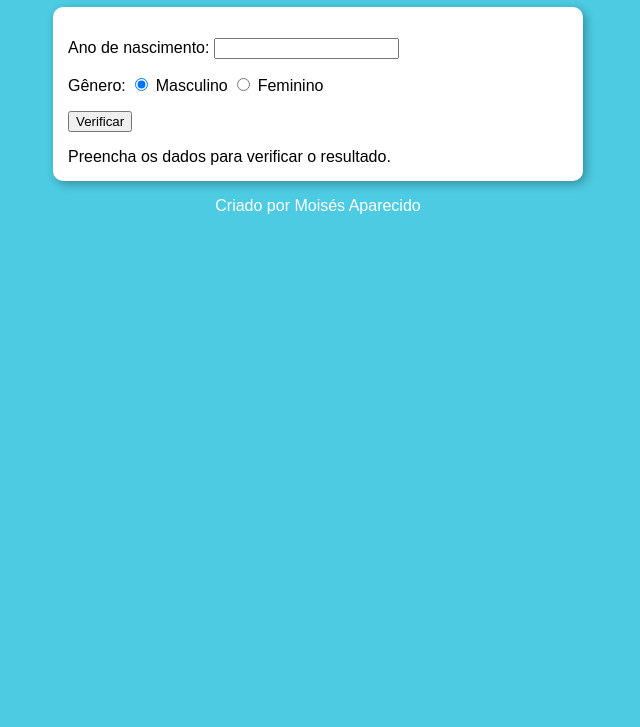
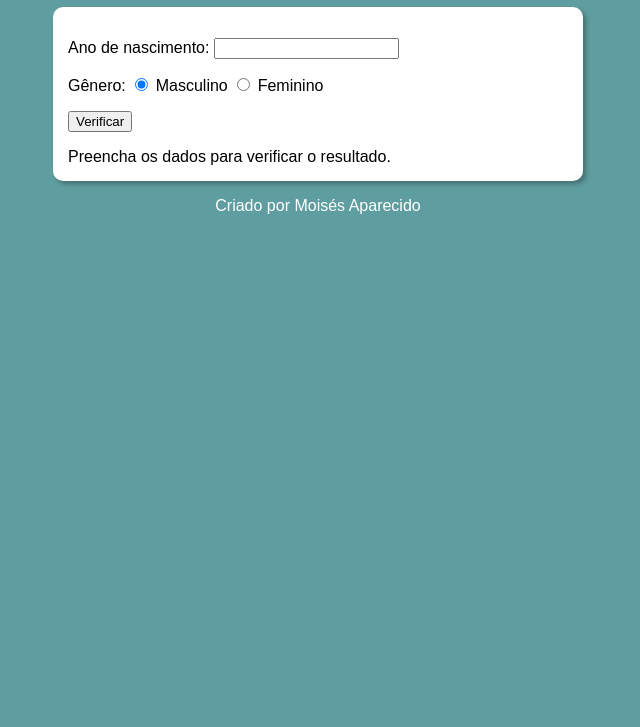
Before and after one commit to MoisesAparecido/Verificador-de-idade, a plain HTML site: page index.html in a window 1280 px wide. Shown: the part 73-800 px from the top of the page, without its empty margins (322-962 px from the left). Drawn offline with Linux system fonts and the light colour scheme.

Commit message:
novas alterações

```diff
--- a/estilo.css
+++ b/estilo.css
@@ -1,7 +1,7 @@
 @charset "UTF-8";
 
 body{
-    background-color: rgb(76, 203, 226);
+    background-color: cadetblue;
     font: normal 1em arial;
 }
 
@@ -15,7 +15,7 @@ section{
     max-width: 500px;
     padding: 15px;
     border-radius: 10px;
-    box-shadow: 3px 3px 10px rgba(0, 0, 0, 0.3);
+    box-shadow: 3px 3px 5px rgba(0, 0, 0, 0.3);
     margin: auto;
 }
 
```
